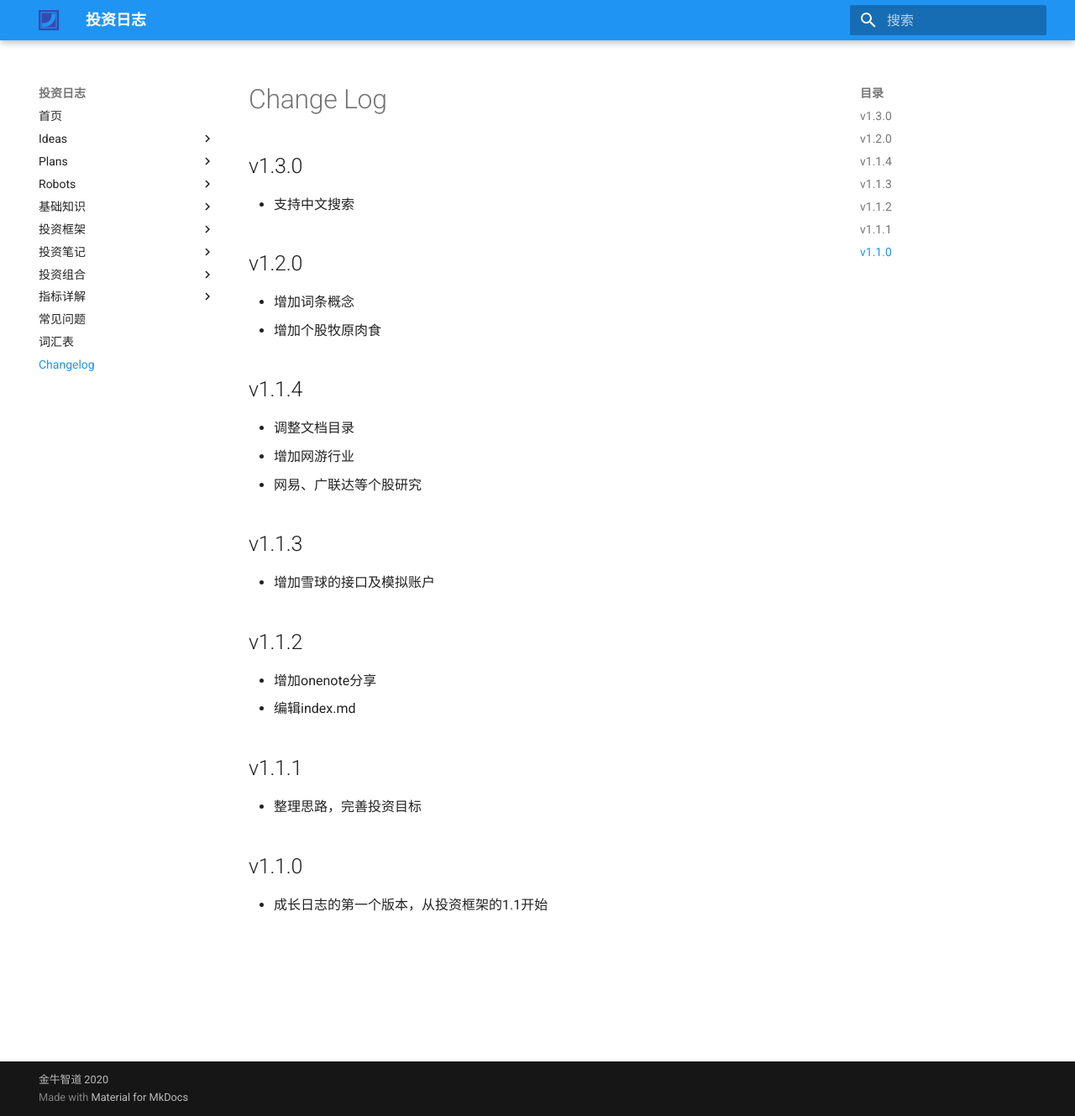
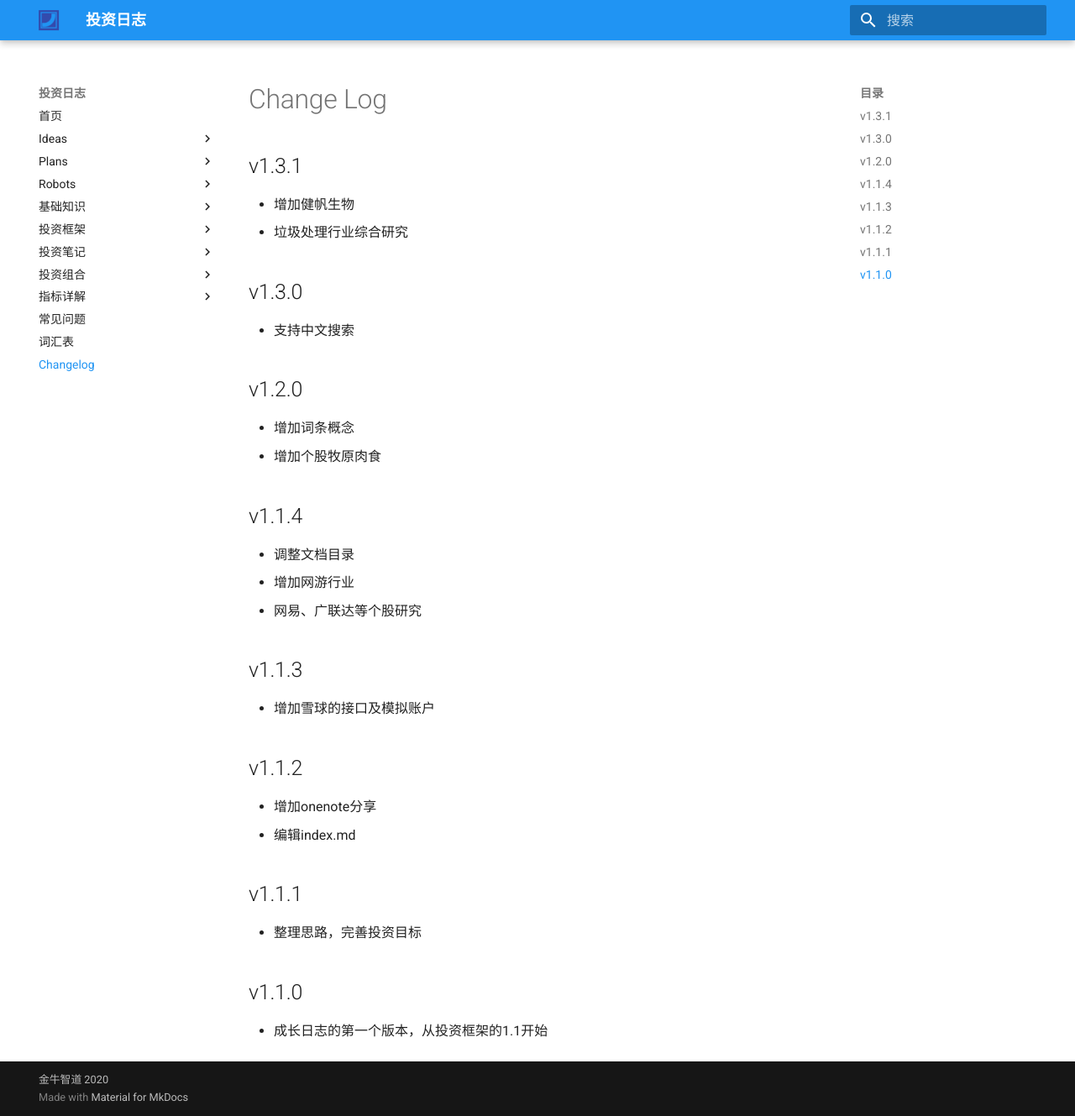
Before and after one commit to markqiu/jinniuai_wealth_safe_world, an MkDocs documentation site: the page built from docs/changelog.md, in a window 1280 px wide and 1329 px high. Shown: the whole window at 84% size. Built offline with MkDocs 1.6.1 and Material for MkDocs 9.7.7, drawn with Linux system fonts in a browser that asks for light colours.

```diff
--- a/docs/changelog.md
+++ b/docs/changelog.md
@@ -1,4 +1,8 @@
 # Change Log
+## v1.3.1
+- 增加健帆生物
+- 垃圾处理行业综合研究
+
 ## v1.3.0
 - 支持中文搜索
 
--- a/mkdocs.yml
+++ b/mkdocs.yml
@@ -18,9 +18,6 @@
   features:
     - search.suggest
     - search.highlight
-extra:
-  search:
-    language: 'jp'
 markdown_extensions:
   - abbr
   - admonition
@@ -46,7 +43,7 @@
   - pymdownx.tilde
 plugins:
   - search:
-      prebuild_index: true
+      prebuild_index: false
   - minify:
       minify_html: true
   - git-revision-date-localized:
--- a/pyproject.toml
+++ b/pyproject.toml
@@ -16,6 +16,8 @@
 jiagu = "^0.2.3"
 TA-Lib = "^0.4.19"
 jieba = "^0.42.1"
+panel = "^0.10.1"
+dash = "^1.17.0"
 
 [tool.poetry.dev-dependencies]
 pytest = "^6.0"
```
Also changed, not shown: 1 other file.
